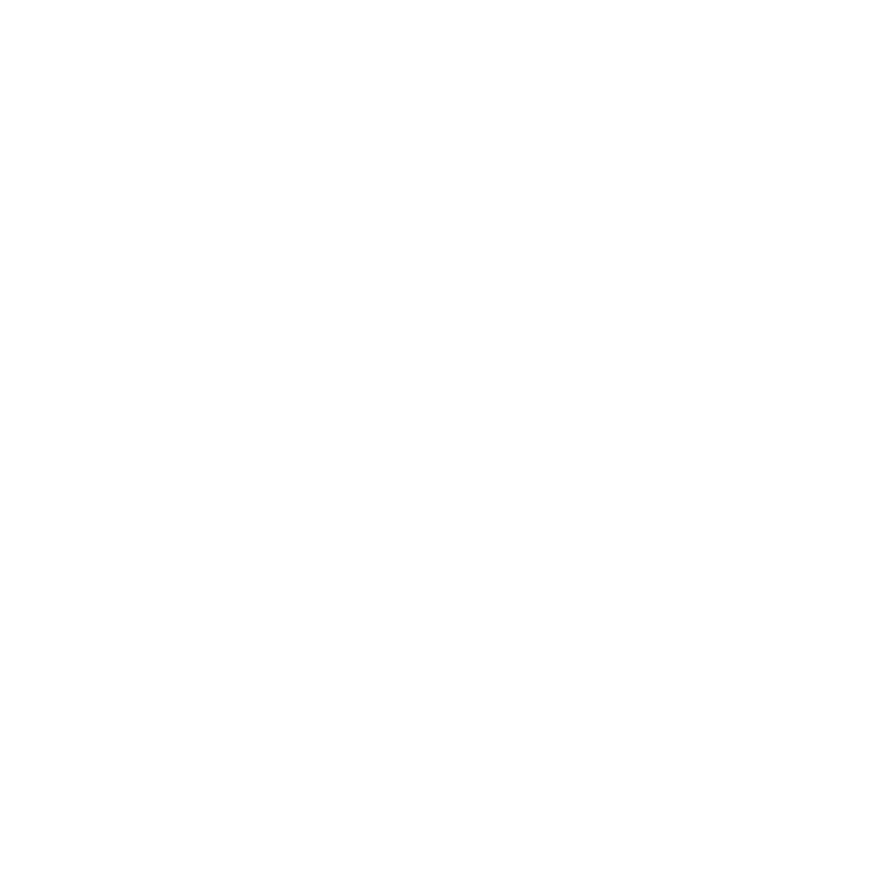
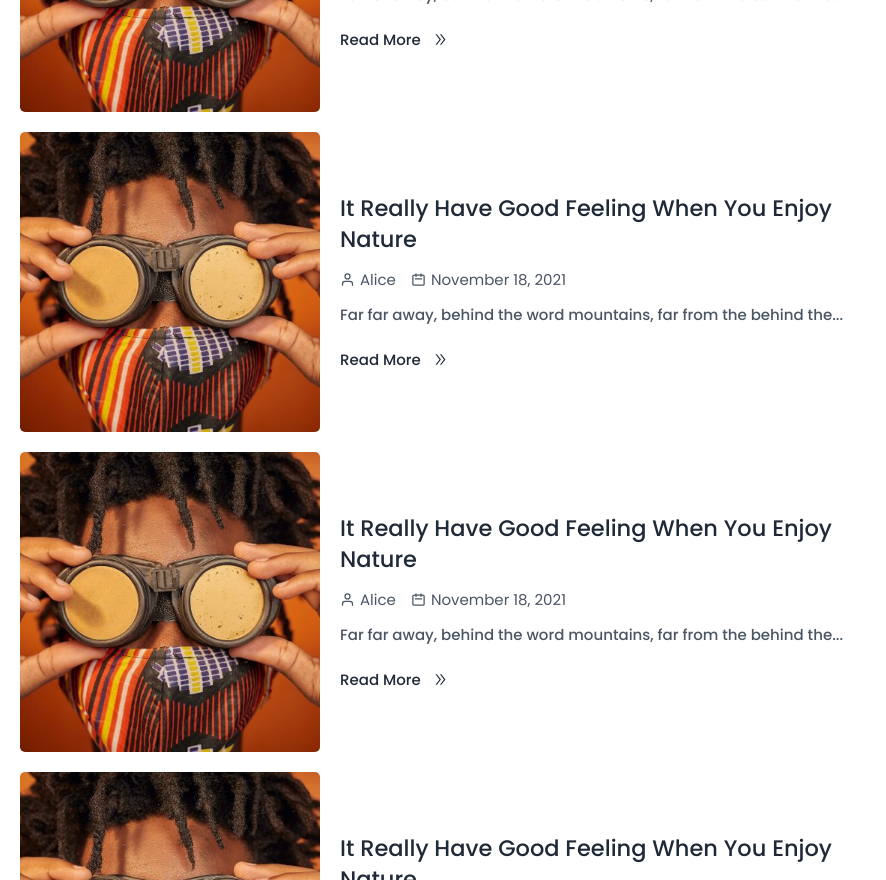
Before and after one commit to arafat4693/mern-blog, a React (Create React App) app in the folder client/: page / in a window 1280 px wide. Shown: the part 1920-2800 px from the top of the page, without its empty margins (0-886 px from the left). Before the commit the page ends 1092 px from the top, so only its background shows below. Built offline with nearby package versions, Linux system fonts and the light colour scheme.

Commit message:
Done with post component

```diff
--- /dev/null
+++ b/client/src/components/homePage/Post.tsx
@@ -0,0 +1,47 @@
+import { CalendarIcon } from "@heroicons/react/outline"
+import { Link } from "react-router-dom"
+import { FiUser } from "react-icons/fi"
+import { AiOutlineDoubleRight } from "react-icons/ai"
+
+export default function Post() {
+  return (
+    <div className="flex items-center gap-8 mb-8">
+      <img
+        src="/images/poster.jpg"
+        alt="poster"
+        className="min-w-[30rem] w-[30rem] h-[30rem] object-cover rounded-lg"
+      />
+
+      <div className="content">
+        <Link
+          to="/"
+          className="bg-size text-gray-800 text-4xl font-medium capitalize leading-snug hover:text-violet-700 transition-all duration-300 inline bg-gradient-to-r from-violet-700 to-violet-700 bg-no-repeat bg-left-bottom"
+        >
+          It Really Have Good Feeling When You Enjoy Nature
+        </Link>
+
+        <div className="flex gap-6 items-center my-6">
+          <p className="flex gap-2 items-center text-2xl text-gray-600">
+            <FiUser />
+            Alice
+          </p>
+          <p className="flex gap-2 items-center text-2xl text-gray-600">
+            <CalendarIcon className="w-6 h-6 stroke-gray-600" />
+            November 18, 2021
+          </p>
+        </div>
+
+        <p className="text-2xl text-gray-600 font-medium">
+          Far far away, behind the word mountains, far from the behind the...
+        </p>
+
+        <Link
+          to="/"
+          className="relative capitalize text-gray-800 font-medium text-2xl mt-10 inline-flex items-center gap-5 after:content-[''] after:absolute after:w-0 hover:after:w-full after:h-[0.20rem] after:bg-gray-800 after:left-0 after:bottom-0 after:transition-all after:duration-1000 after:ease-in-out"
+        >
+          read more <AiOutlineDoubleRight />
+        </Link>
+      </div>
+    </div>
+  )
+}
--- /dev/null
+++ b/client/src/components/homePage/Posts.tsx
@@ -0,0 +1,14 @@
+import Post from "./Post"
+
+export default function Posts() {
+  return (
+    <div className="col-span-2">
+      <Post />
+      <Post />
+      <Post />
+      <Post />
+      <Post />
+      <Post />
+    </div>
+  )
+}
--- a/client/src/pages/Home.tsx
+++ b/client/src/pages/Home.tsx
@@ -1,4 +1,5 @@
 import Ad from "../components/homePage/Ad"
+import Posts from "../components/homePage/Posts"
 import Trending from "../components/homePage/Trending"
 
 export default function Home() {
@@ -6,6 +7,12 @@
     <>
       <Trending />
       <Ad />
+
+      <main>
+        <div className="wrapper max-w-[1240px] h-full mx-auto rounded-xl grid grid-cols-3 gap-4">
+          <Posts />
+        </div>
+      </main>
     </>
   )
 }
```
